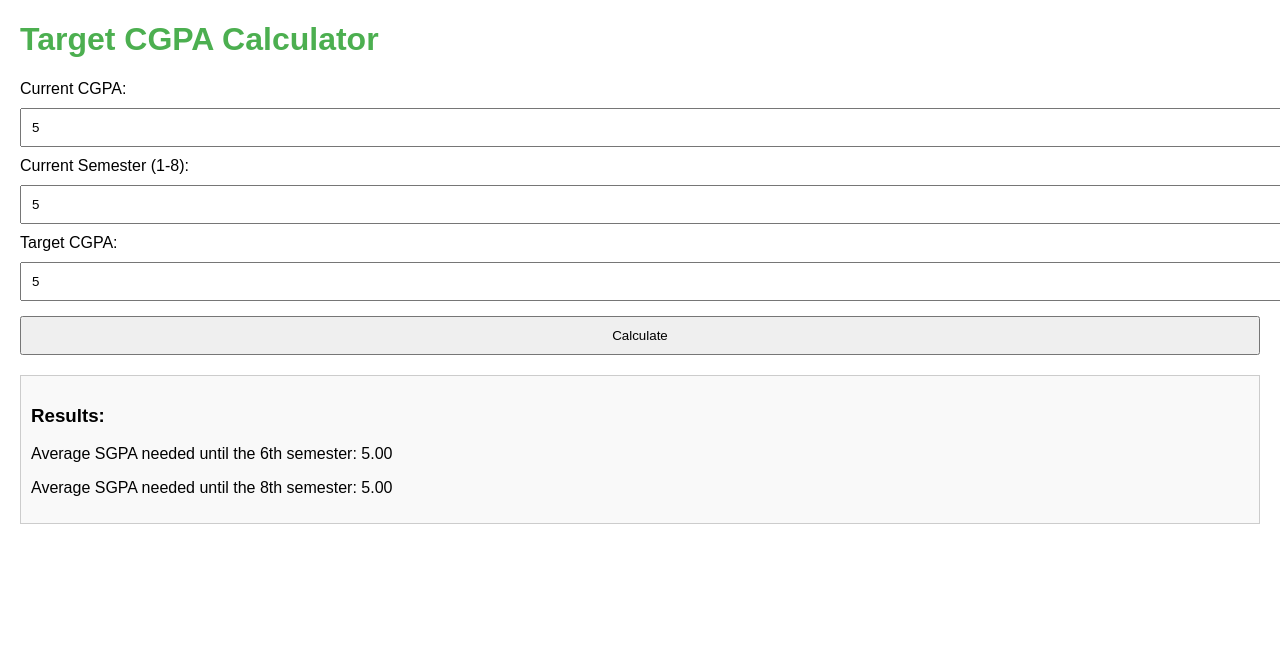
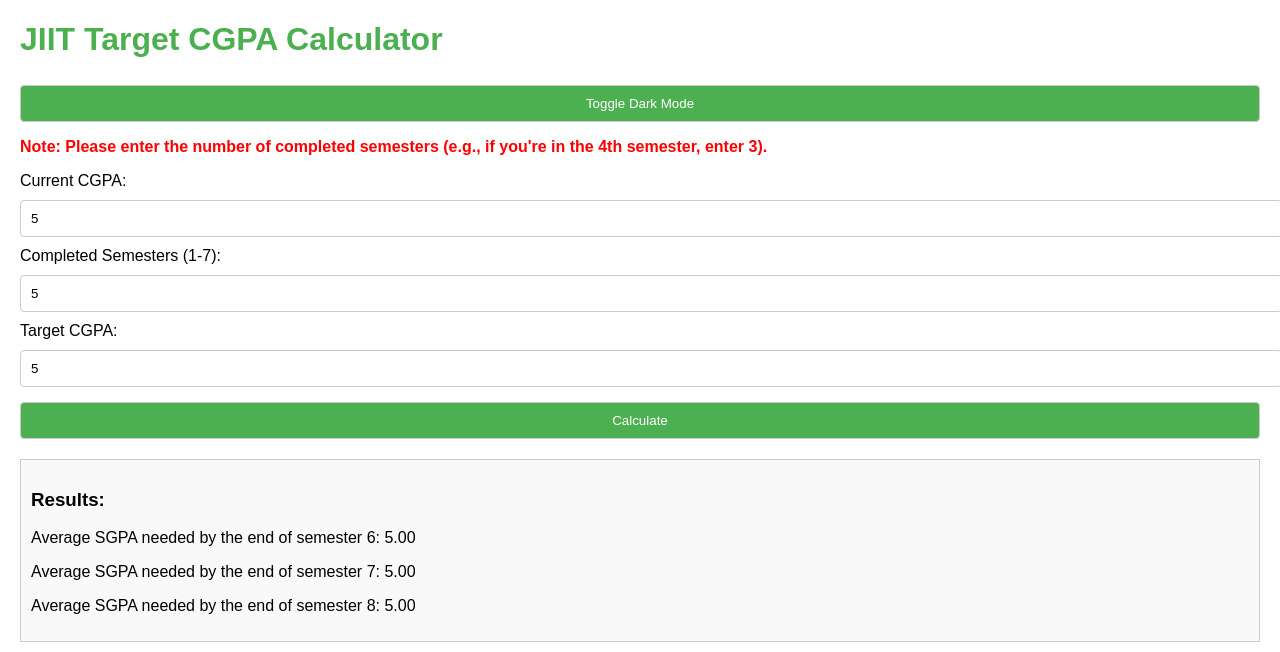
Before and after one commit to inferno571/requiredGPAcalculator, a plain HTML site: page index.html in a window 1280 px wide. Both pictures are taken after typing "5", "5", "5" into the empty fields and a click on the button "Calculate". Drawn offline with Linux system fonts and the light colour scheme.

Commit message:
Updated index.html
1. UI Enhancements

The design was updated to look more professional.

Added a dark mode toggle to allow users to switch between light and dark themes.

Adjusted font and background colors in dark mode to ensure all elements are visible.


2. Dynamic Target SGPA Calculation

Replaced the fixed 6th and 8th semester SGPA output with a dynamic calculation for each remaining semester (e.g., 4th, 5th, 6th, etc.).

Added specific messages for each semester, showing the required SGPA to achieve the target CGPA.


3. Input Clarification and Validation

Changed current semester input to completed semesters for better clarity and user accuracy.

Added a warning note to ensure users correctly input the number of completed semesters.

Enhanced input validation to prevent invalid entries (e.g., CGPA outside 0-10, semesters outside 1-7).


4. Credit Adjustment

Updated the credit system to reflect 20 credits for the 4th semester (from 18 credits).


5. Achievability Check

Added logic to determine whether the target CGPA is achievable by the end of the 8th semester.

Displays a large red warning message, "You are cooked," if the target CGPA is mathematically unachievable.

Ensured intermediate semesters are still calculated even if the overall target is unachievable.


6. Improved User Feedback

Results now include clear explanations for each semester's required SGPA.

Shows "Impossible to achieve" only for semesters where the required SGPA exceeds 10, while still providing other data.

```diff
--- a/index.html
+++ b/index.html
@@ -1,11 +1,14 @@
+
+
 <!DOCTYPE html>
 <html>
 <head>
-    <title>CGPA Calculator for JIIT</title>
+    <title>JIIT Target CGPA Calculator</title>
     <style>
         body {
             font-family: Arial, sans-serif;
             margin: 20px;
+            transition: background-color 0.3s, color 0.3s;
         }
         h1 {
             color: #4CAF50;
@@ -21,25 +24,58 @@
             padding: 10px;
             margin-top: 5px;
             width: 100%;
+            border: 1px solid #ccc;
+            border-radius: 4px;
+        }
+        button {
+            background-color: #4CAF50;
+            color: white;
+            cursor: pointer;
+        }
+        button:hover {
+            background-color: #45a049;
         }
         .result {
             margin-top: 20px;
             padding: 10px;
             background-color: #f9f9f9;
             border: 1px solid #ccc;
+            transition: background-color 0.3s, color 0.3s;
+        }
+        .dark-mode {
+            background-color: #333;
+            color: white;
+        }
+        .dark-mode .result {
+            background-color: #444;
+            color: white;
+        }
+        .warning {
+            color: red;
+            font-weight: bold;
+        }
+        .impossible {
+            background-color: red;
+            color: white;
+            text-align: center;
+            padding: 20px;
+            font-size: 24px;
+            font-weight: bold;
         }
     </style>
 </head>
 <body>
-    <h1>Target CGPA Calculator</h1>
+    <h1>JIIT Target CGPA Calculator</h1>
+    <button onclick="toggleDarkMode()">Toggle Dark Mode</button>
+    <p class="warning">Note: Please enter the number of <strong>completed semesters</strong> (e.g., if you're in the 4th semester, enter 3).</p>
     <form id="cgpaForm">
         <div class="form-group">
             <label for="currentCGPA">Current CGPA:</label>
             <input type="number" id="currentCGPA" step="0.01" required>
         </div>
         <div class="form-group">
-            <label for="currentSemester">Current Semester (1-8):</label>
-            <input type="number" id="currentSemester" min="1" max="8" required>
+            <label for="completedSemesters">Completed Semesters (1-7):</label>
+            <input type="number" id="completedSemesters" min="1" max="7" required>
         </div>
         <div class="form-group">
             <label for="targetCGPA">Target CGPA:</label>
@@ -50,48 +86,81 @@
 
     <div id="result" class="result" style="display: none;">
         <h3>Results:</h3>
-        <p id="sixthSemSGPA"></p>
-        <p id="eighthSemSGPA"></p>
+        <div id="semesterResults"></div>
+    </div>
+
+    <div id="impossibleMessage" class="impossible" style="display: none;">
+        The entered target CGPA is not achievable. You are cooked.
     </div>
 
     <script>
+        function toggleDarkMode() {
+            document.body.classList.toggle("dark-mode");
+        }
+
         function calculateSGPA() {
             const currentCGPA = parseFloat(document.getElementById("currentCGPA").value);
-            const currentSemester = parseInt(document.getElementById("currentSemester").value);
+            const completedSemesters = parseInt(document.getElementById("completedSemesters").value);
             const targetCGPA = parseFloat(document.getElementById("targetCGPA").value);
 
-            const credits = [18.5, 20.5, 23, 18, 23, 23, 16, 17];
+            if (isNaN(currentCGPA) || isNaN(completedSemesters) || isNaN(targetCGPA)) {
+                alert("Please enter valid numeric values for all fields.");
+                return;
+            }
+
+            if (currentCGPA < 0 || currentCGPA > 10 || targetCGPA < 0 || targetCGPA > 10) {
+                alert("CGPA values must be between 0 and 10.");
+                return;
+            }
+
+            if (completedSemesters < 1 || completedSemesters > 7) {
+                alert("Completed semesters must be between 1 and 7.");
+                return;
+            }
+
+            const credits = [18.5, 20.5, 23, 20, 23, 23, 16, 17];
             let completedCredits = 0;
 
-
-            for (let i = 0; i < currentSemester - 1; i++) {
+            // Calculate completed credits
+            for (let i = 0; i < completedSemesters; i++) {
                 completedCredits += credits[i];
             }
 
+            // Prepare results dynamically for each remaining semester
+            const remainingSemesters = credits.slice(completedSemesters);
+            const semesterResultsDiv = document.getElementById("semesterResults");
+            semesterResultsDiv.innerHTML = ""; // Clear previous results
 
-            const remainingCredits6th = credits.slice(currentSemester - 1, 6).reduce((a, b) => a + b, 0);
-            const remainingCredits8th = credits.slice(currentSemester - 1).reduce((a, b) => a + b, 0);
+            let cumulativeCredits = completedCredits;
+            let isAchievableBy8th = true;
 
+            remainingSemesters.forEach((semesterCredits, index) => {
+                cumulativeCredits += semesterCredits;
+                const semesterNumber = completedSemesters + index + 1;
+                const requiredSGPA = (targetCGPA * cumulativeCredits - currentCGPA * completedCredits) / (cumulativeCredits - completedCredits);
 
-            const neededGPA6th = (targetCGPA * (completedCredits + remainingCredits6th) - currentCGPA * completedCredits) / remainingCredits6th;
-            const neededGPA8th = (targetCGPA * (completedCredits + remainingCredits8th) - currentCGPA * completedCredits) / remainingCredits8th;
+                const resultText = `Average SGPA needed by the end of semester ${semesterNumber}: ${
+                    requiredSGPA > 10 ? "Impossible to achieve" : requiredSGPA.toFixed(2)
+                }`;
 
+                const paragraph = document.createElement("p");
+                paragraph.textContent = resultText;
+                semesterResultsDiv.appendChild(paragraph);
 
-            if (neededGPA6th > 10) {
-                document.getElementById("sixthSemSGPA").textContent = "Average SGPA needed until the 6th semester: Impossible to get";
+                // Check if target CGPA is achievable by the end of the 8th semester
+                if (semesterNumber === 8 && requiredSGPA > 10) {
+                    isAchievableBy8th = false;
+                }
+            });
+
+            // Display appropriate message
+            if (!isAchievableBy8th) {
+                document.getElementById("impossibleMessage").style.display = "block";
+                document.getElementById("result").style.display = "none";
             } else {
-                document.getElementById("sixthSemSGPA").textContent =
-                    `Average SGPA needed until the 6th semester: ${neededGPA6th.toFixed(2)}`;
+                document.getElementById("impossibleMessage").style.display = "none";
+                document.getElementById("result").style.display = "block";
             }
-
-            if (neededGPA8th > 10) {
-                document.getElementById("eighthSemSGPA").textContent = "Average SGPA needed until the 8th semester: Impossible to get";
-            } else {
-                document.getElementById("eighthSemSGPA").textContent =
-                    `Average SGPA needed until the 8th semester: ${neededGPA8th.toFixed(2)}`;
-            }
-
-            document.getElementById("result").style.display = "block";
         }
     </script>
 </body>
```
